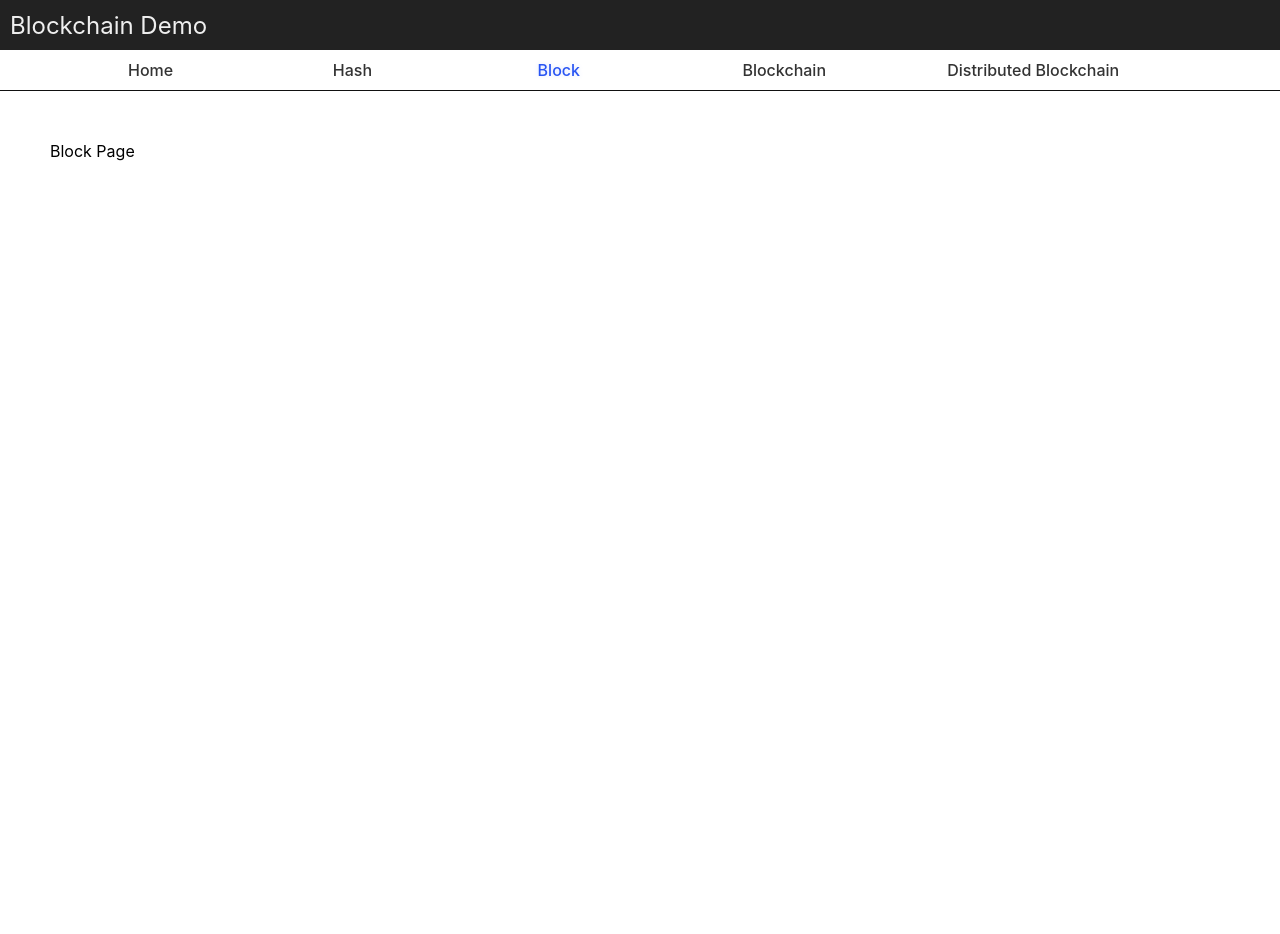
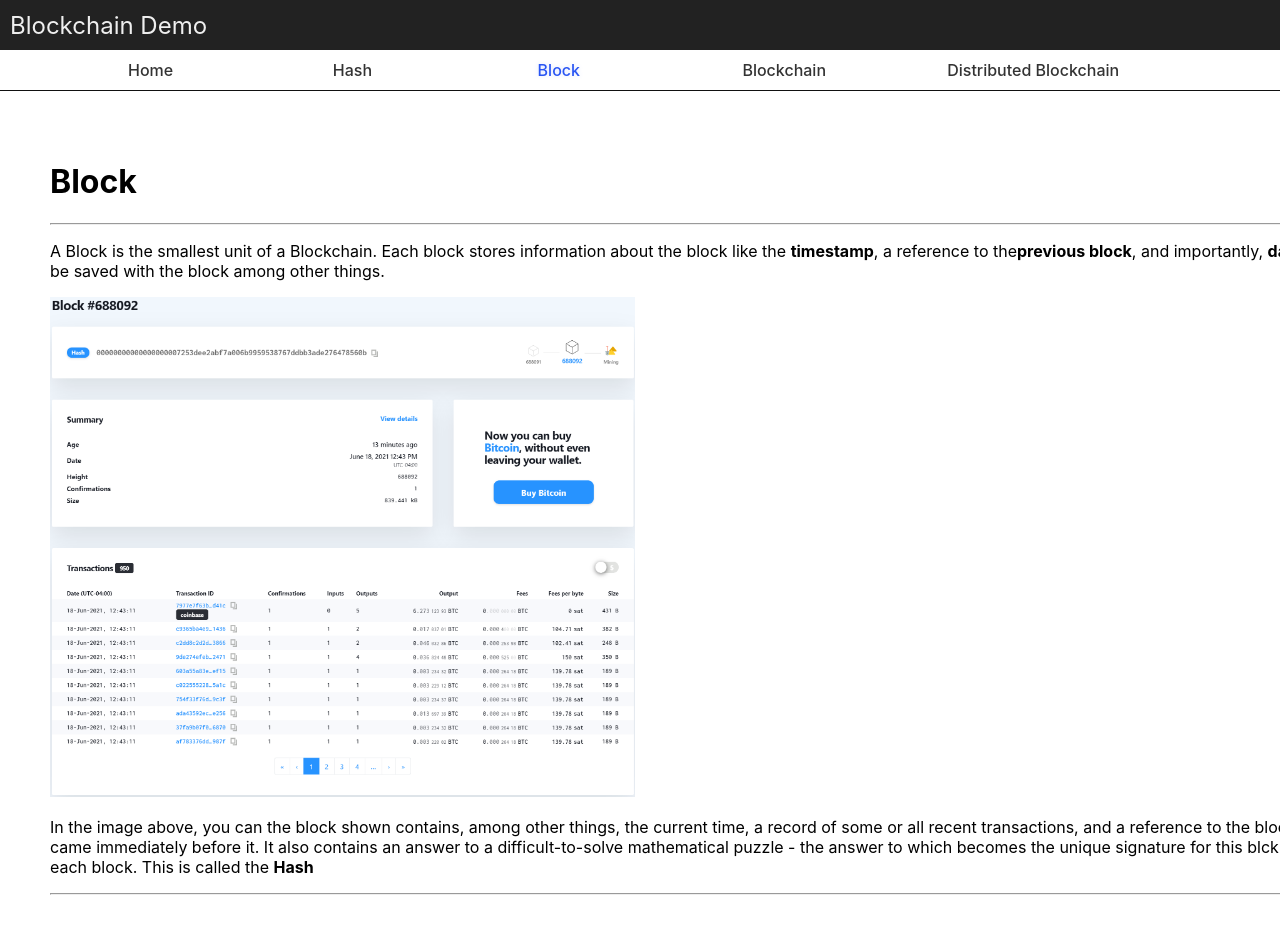
Before and after one commit to joecaro/blockchain-demo-reactJS, a React (Create React App) app: page /block in a window 1280 px wide. Shown: the top 934 px of the page. Before the commit the page ends 800 px from the top, so only its background shows below. Built offline with nearby package versions, Linux system fonts and the light colour scheme.

Commit message:
block page content

```diff
--- a/src/Pages/Block.js
+++ b/src/Pages/Block.js
@@ -1,5 +1,27 @@
 import React from "react";
 
 export default function Block() {
-  return <div>Block Page</div>;
+  return (
+    <>
+      <h1>Block</h1>
+      <hr />
+      <p>
+        A Block is the smallest unit of a Blockchain. Each block stores
+        information about the block like the <strong> timestamp</strong>, a
+        reference to the
+        <strong>previous block</strong>, and importantly, <strong>data</strong>{" "}
+        to be saved with the block among other things.
+      </p>
+      <img height='500px' src='/block.png' alt='block' />
+      <p>
+        In the image above, you can the block shown contains, among other
+        things, the current time, a record of some or all recent transactions,
+        and a reference to the block that came immediately before it. It also
+        contains an answer to a difficult-to-solve mathematical puzzle - the
+        answer to which becomes the unique signature for this blck to each
+        block. This is called the <strong>Hash</strong>
+      </p>
+      <hr />
+    </>
+  );
 }
```
Also changed, not shown: public/block.png (added), public/hashing.png (added).
